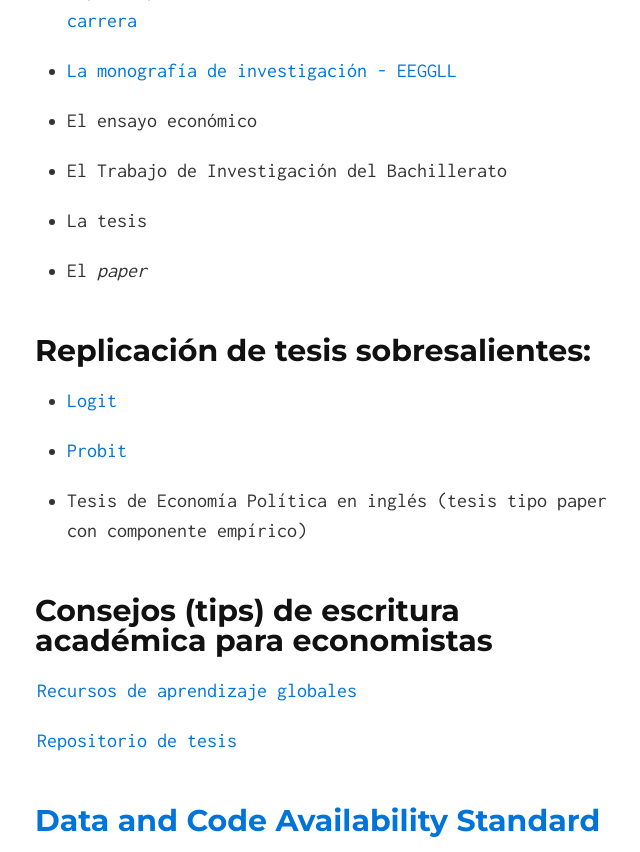
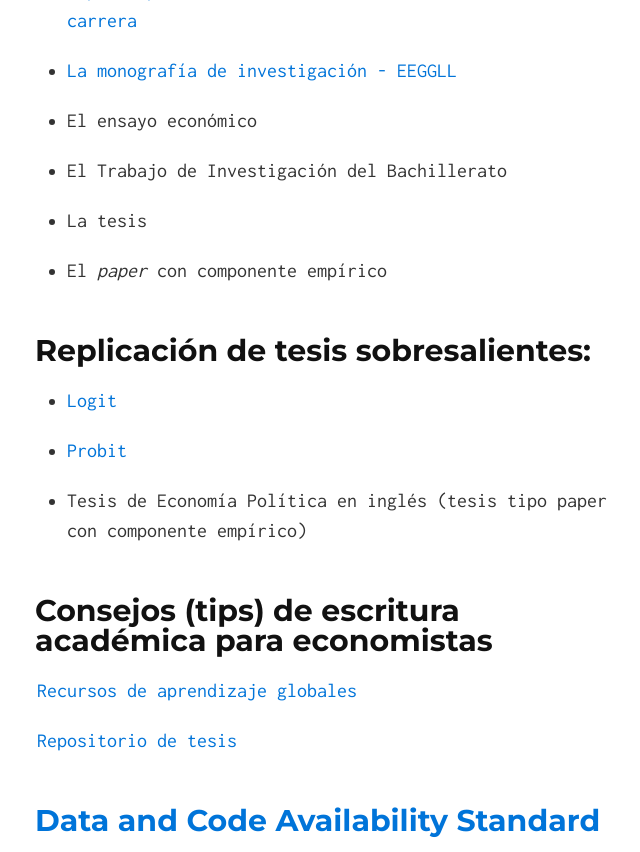
Before and after one commit to EconPUCP/EconPUCP.github.io, a Jekyll site: the page built from docs/index.md, in a window 1280 px wide and 900 px high, scrolled down 1207 px, cut to the strip 0-852 px from the top of the window. Shown: the whole strip, without its empty margins (303-943 px from the left). Built offline with Jekyll 4.4.1, drawn with Linux system fonts in a browser that asks for light colours; our own code applies the rules of GitHub Pages for plain Markdown files.

Commit message:
Update index.md

```diff
--- a/docs/index.md
+++ b/docs/index.md
@@ -37,7 +37,7 @@ Esta página funciona como un _hub_ o centralizador de recursos internos y exter
 * La tesis
 
 
-* El _paper_
+* El _paper_ con componente empírico
 
 ## Replicación de tesis sobresalientes:
 
```
